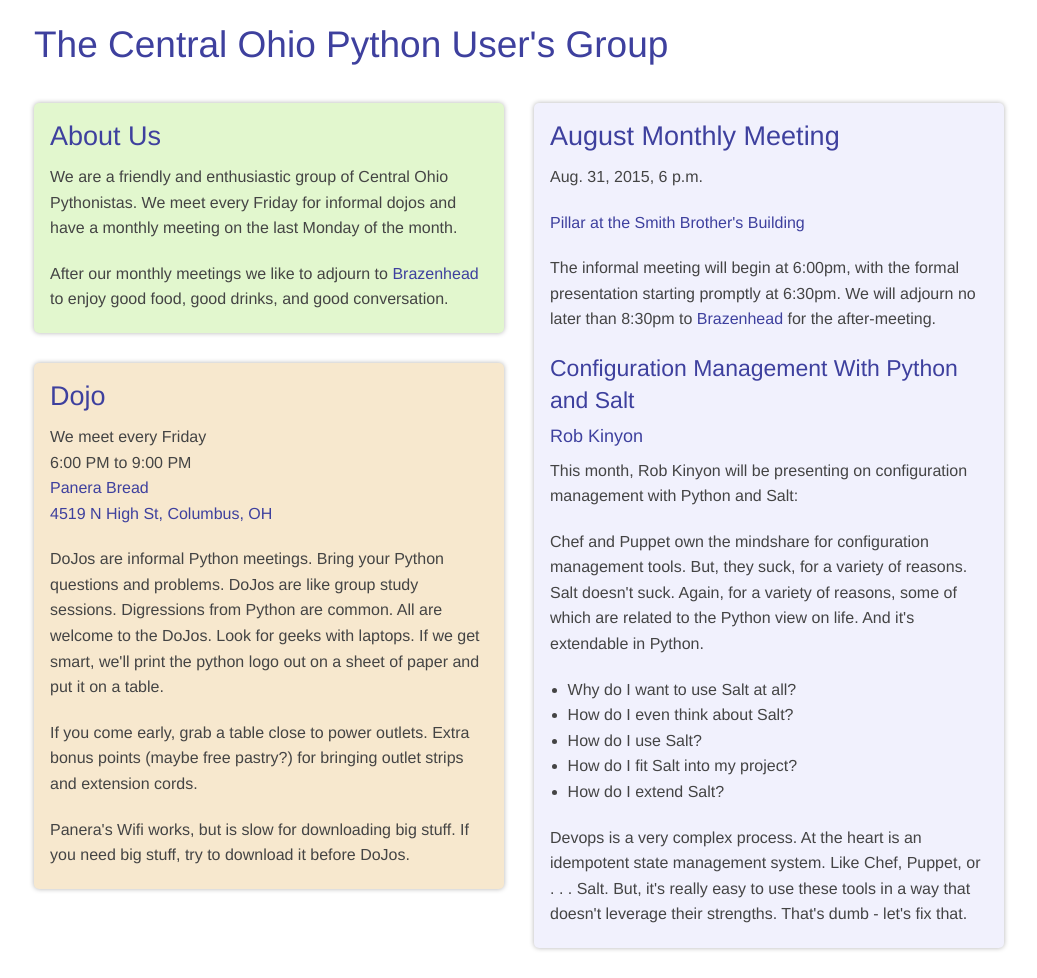
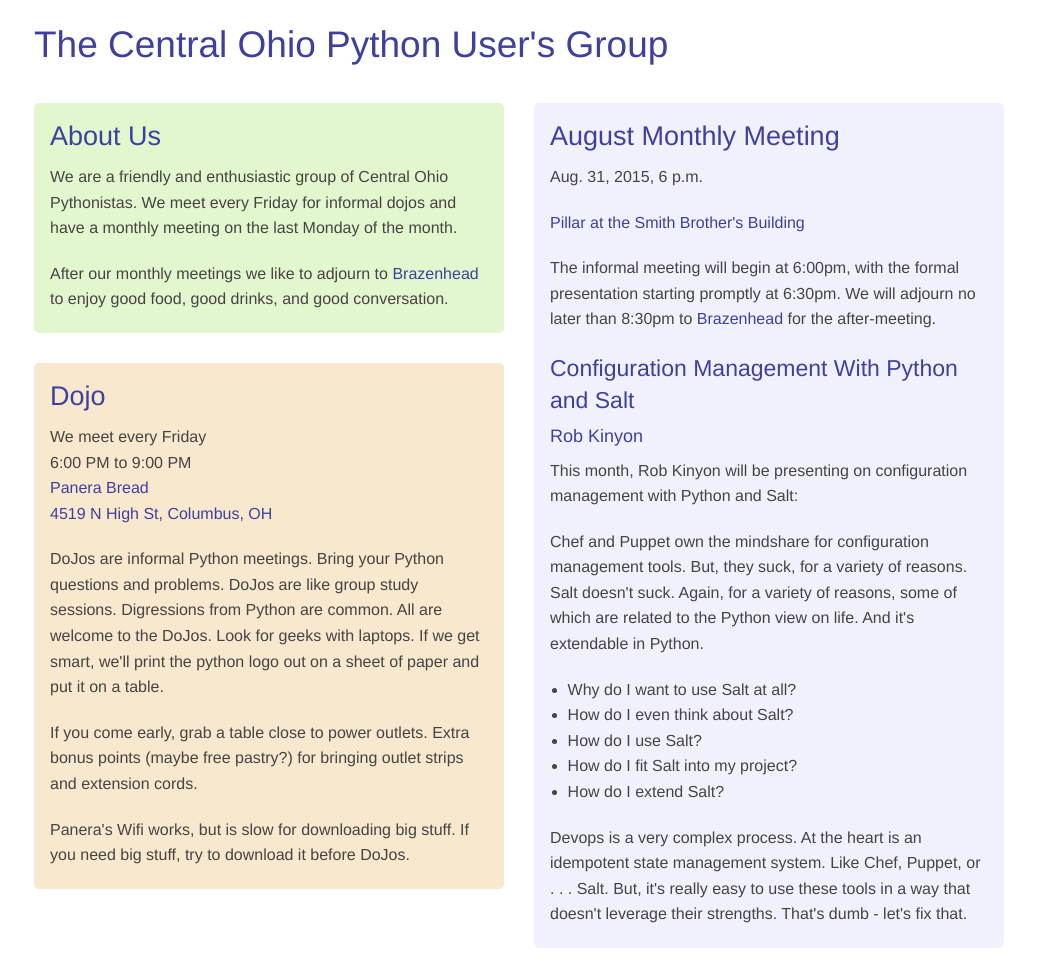
Before and after one commit to cohpy/cohpy.org, a Django app: page / in a window 1280 px wide. Shown: the part 61-1039 px from the top of the page, without its empty margins (121-1158 px from the left). Run offline with Django 3.2, Linux system fonts and the light colour scheme; data comes from the database, SQL or seed files in the repository.

Commit message:
Make it flat

```diff
--- a/cohpy/static/css/style.css
+++ b/cohpy/static/css/style.css
@@ -64,7 +64,6 @@ body {
 
 .meetup, .dojo-info, .general-info {
   padding: 12px 16px 1px;
-  box-shadow: 0 0 5px rgba(0,0,0,0.3);
   border-radius: 5px;
   margin-bottom: 30px;
 }
```
